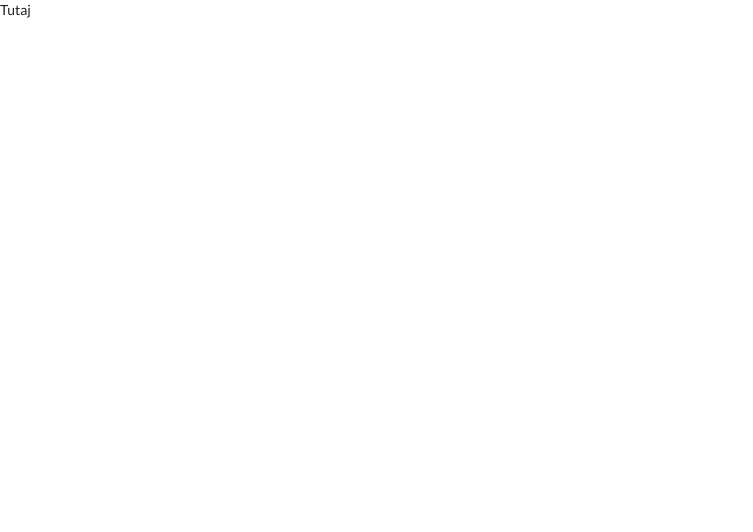
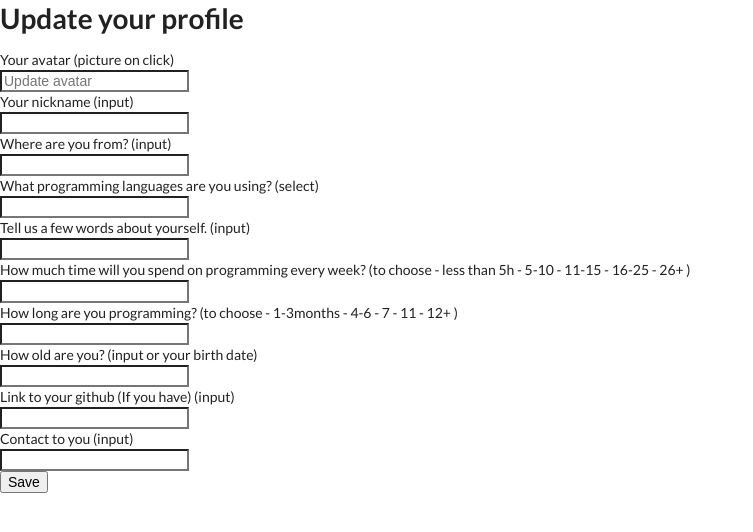
Before and after one commit to donatelek/Project, a React (Create React App) app: page /user in a window 1280 px wide. Shown: the top 532 px of the page, without its empty margins (0-753 px from the left). Built offline with nearby package versions, Linux system fonts and the light colour scheme.

Commit message:
import UsersProfile to ShowUser

```diff
--- a/src/components/ShowUser.js
+++ b/src/components/ShowUser.js
@@ -1,10 +1,13 @@
 import React, { Component } from "react";
+import UsersProfile from "./UsersProfile/UsersProfile";
 
 class ShowUser extends Component {
   render() {
     return (
       <div>
-        <p>Tutaj</p>
+        <p>
+          <UsersProfile />
+        </p>
       </div>
     );
   }
```
